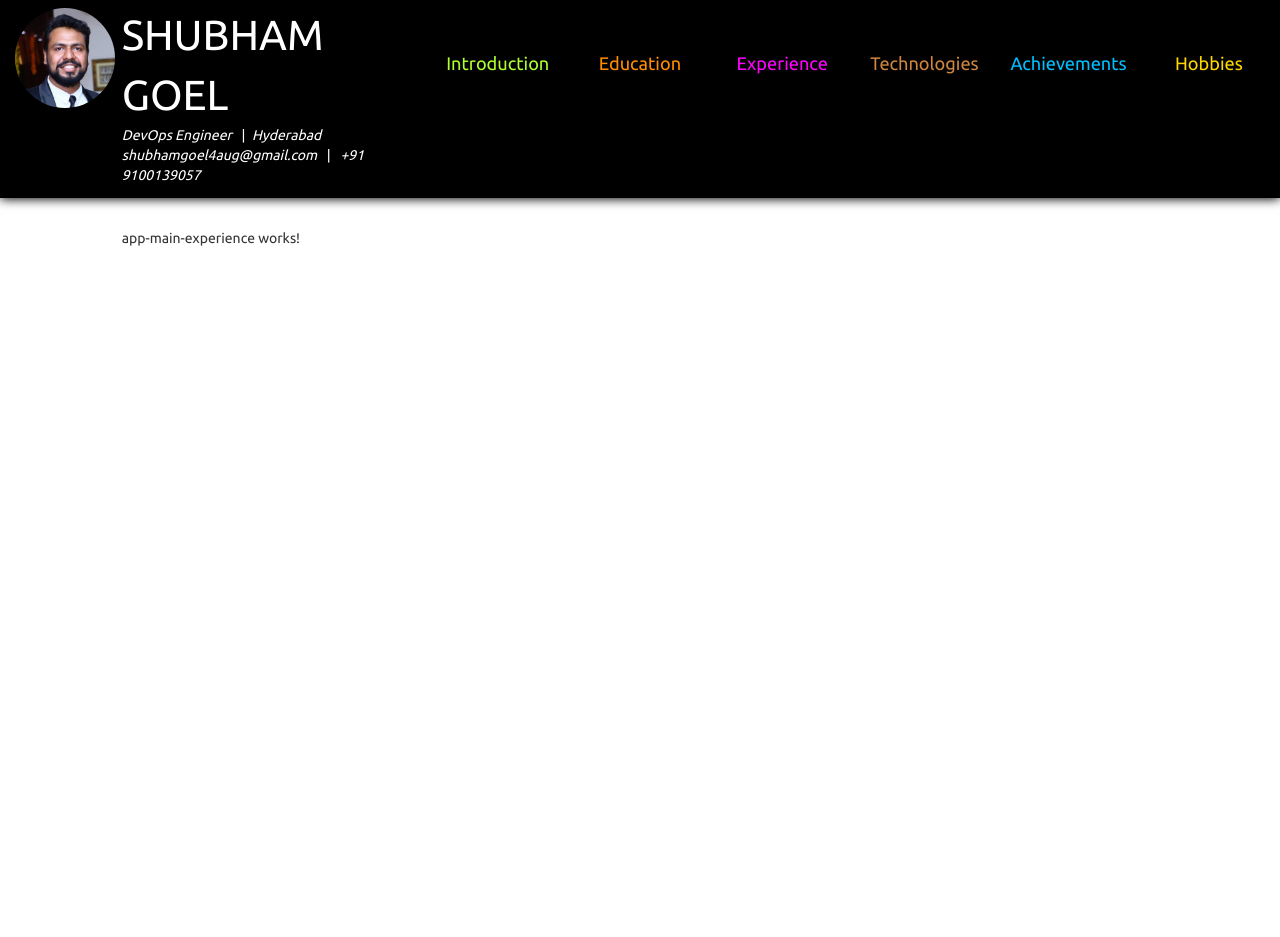
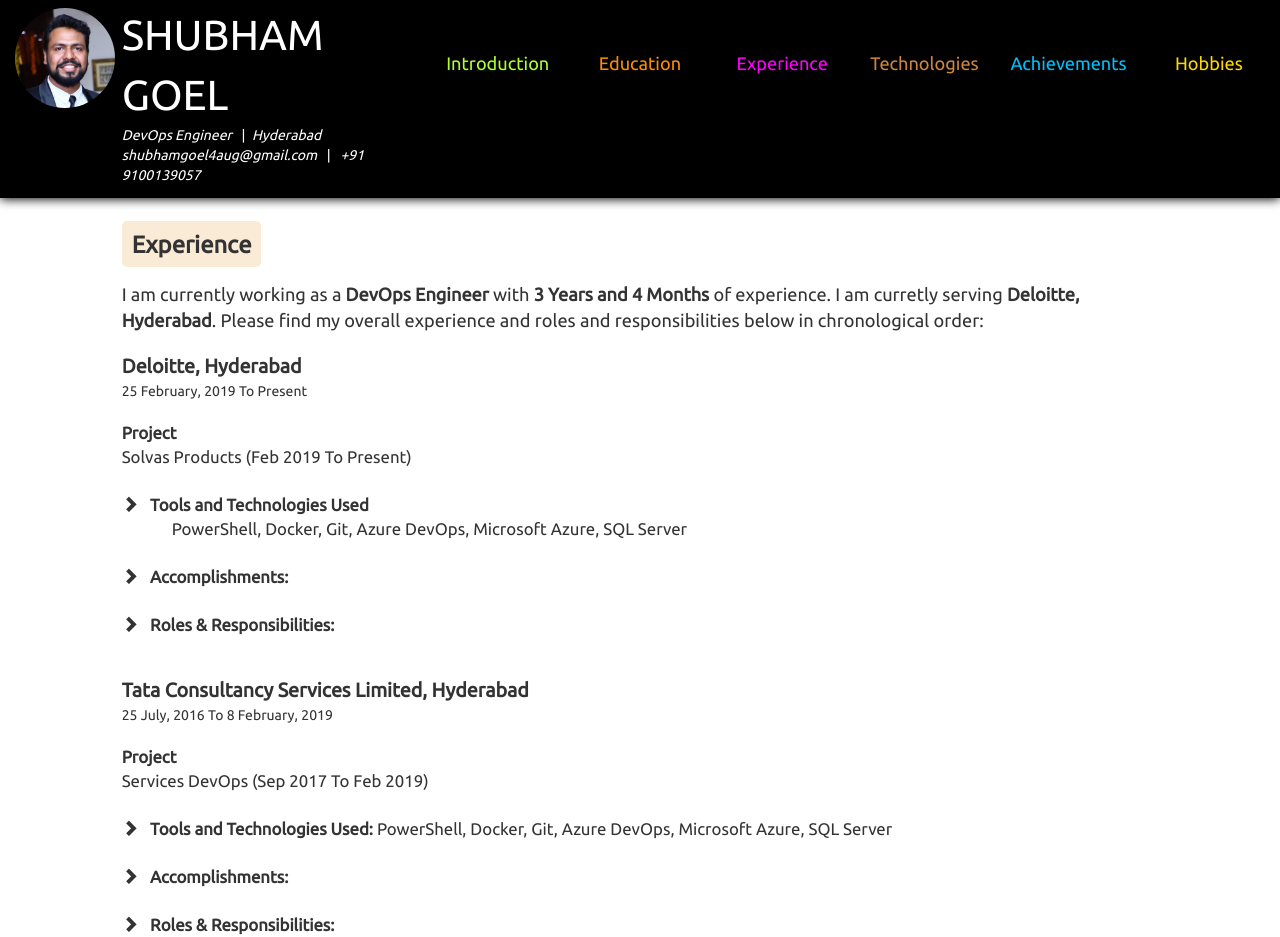
Before and after one commit to shubhamgoel4aug/shubham-goel, an Angular app: page /experience in a window 1280 px wide. Before the commit the page ends 800 px from the top, so only its background shows below. Built offline with nearby package versions, Linux system fonts and the light colour scheme.

Commit message:
Added companies to the list

```diff
--- a/src/app/app-main/app-main-experience/app-main-experience.component.css
+++ b/src/app/app-main/app-main-experience/app-main-experience.component.css
@@ -0,0 +1,26 @@
+.app-main-experience-menu-heading {
+    font-size: 1.7em;
+    background-color: antiquewhite;
+    padding: 10px;
+    border-radius: 5px;
+}
+
+.app-main-experience-menu-subject {
+    font-size: 1.3em;
+}
+
+.app-main-experience-menu-company-header {
+    font-size: 1.4em;
+}
+
+.app-main-experience-menu-company-timeline {
+    font-size: 1em;
+}
+
+.app-main-experience-menu-company-details {
+    font-size: 1.2em;
+}
+
+.app-main-experience-menu-company-details-explanation {
+    margin-left: 50px;
+}
--- a/src/app/app-main/app-main-experience/app-main-experience.component.html
+++ b/src/app/app-main/app-main-experience/app-main-experience.component.html
@@ -1 +1,68 @@
-<p>app-main-experience works!</p>
+<div class="row">
+    <div class="col-md-12">
+        <span class="app-main-experience-menu-heading"><b>Experience</b></span>
+    </div>
+</div>
+<br>
+<div class="row">
+    <div class="col-md-12 app-main-experience-menu-subject">
+        I am currently working as a <b>DevOps Engineer</b> with <b>3 Years and 4 Months</b> of experience. I am curretly serving <b>Deloitte, Hyderabad</b>. Please find my overall experience and roles and responsibilities below in chronological order:
+    </div>
+</div>
+<br>
+<div class="row">
+    <div class="col-md-12">
+        <div class="row">
+            <div class="col-md-12 app-main-experience-menu-company-header">
+                <b>Deloitte, Hyderabad</b>
+            </div>
+        </div>
+        <div class="row">
+            <div class="col-md-12 app-main-experience-menu-company-timeline">
+                25 February, 2019 To Present
+            </div>
+        </div>
+        <br>
+        <div class="row">
+            <div class="col-md-12 app-main-experience-menu-company-details">
+                <b>Project</b><br> Solvas Products (Feb 2019 To Present)
+                <br><br>
+                <span class="glyphicon glyphicon-chevron-right"></span> &nbsp; <b>Tools and Technologies Used</b>
+                <div class="app-main-experience-menu-company-details-explanation">
+                    PowerShell, Docker, Git, Azure DevOps, Microsoft Azure, SQL Server
+                </div>
+                <br>
+                <span class="glyphicon glyphicon-chevron-right"></span> &nbsp; <b>Accomplishments:</b>
+                <br><br>
+                <span class="glyphicon glyphicon-chevron-right"></span> &nbsp; <b>Roles & Responsibilities:</b>
+            </div>
+        </div>
+    </div>
+</div>
+<br><br>
+<div class="row">
+    <div class="col-md-12">
+        <div class="row">
+            <div class="col-md-12 app-main-experience-menu-company-header">
+                <b>Tata Consultancy Services Limited, Hyderabad</b>
+            </div>
+        </div>
+        <div class="row">
+            <div class="col-md-12 app-main-experience-menu-company-timeline">
+                25 July, 2016 To 8 February, 2019
+            </div>
+        </div>
+        <br>
+        <div class="row">
+            <div class="col-md-12 app-main-experience-menu-company-details">
+                <b>Project</b><br> Services DevOps (Sep 2017 To Feb 2019)
+                <br><br>
+                <span class="glyphicon glyphicon-chevron-right"></span> &nbsp; <b>Tools and Technologies Used:</b> PowerShell, Docker, Git, Azure DevOps, Microsoft Azure, SQL Server
+                <br><br>
+                <span class="glyphicon glyphicon-chevron-right"></span> &nbsp; <b>Accomplishments:</b>
+                <br><br>
+                <span class="glyphicon glyphicon-chevron-right"></span> &nbsp; <b>Roles & Responsibilities:</b>
+            </div>
+        </div>
+    </div>
+</div>
```
